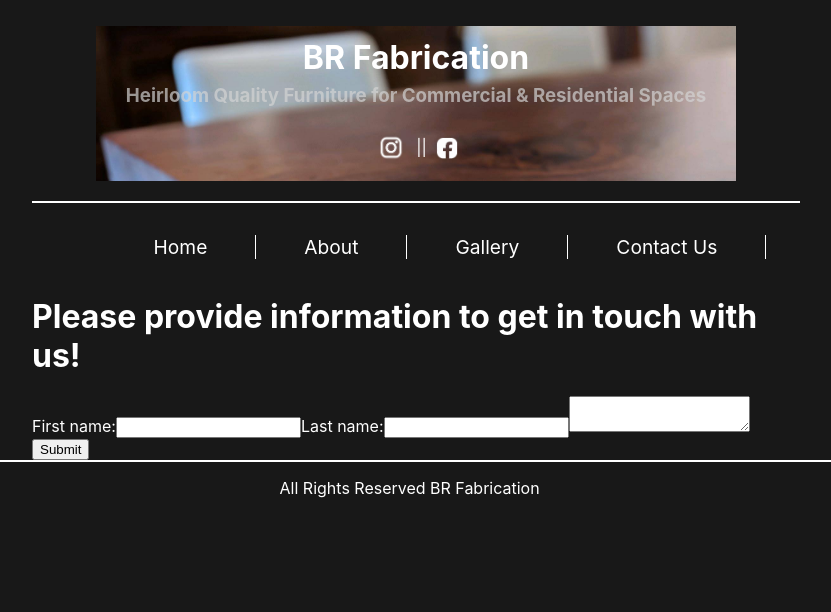
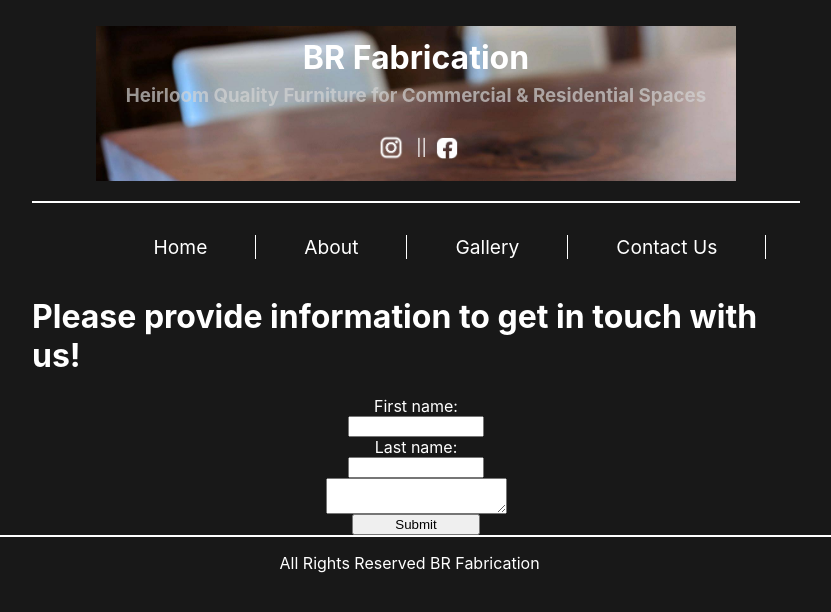
Before and after one commit to mwrowan89/BR-Fabrication-React.js, a React (Create React App) app: page /contact in a window 1280 px wide. Shown: the top 612 px of the page, without its empty margins (224-1055 px from the left). Built offline with nearby package versions, Linux system fonts and the light colour scheme.

Commit message:
Arranged contact form

```diff
--- a/src/components/ContactForm.jsx
+++ b/src/components/ContactForm.jsx
@@ -14,7 +14,7 @@ const ContactForm = () => {
   return (
     <div className="contact-us">
       <h1>Please provide information to get in touch with us!</h1>
-      <form>
+      <form className="contact-us-form">
         <label for="fname">First name:</label>
         <input type="text" id="fname" name="fname" />
         <label for="lname">Last name:</label>
--- a/src/css/ContactForm.css
+++ b/src/css/ContactForm.css
@@ -1,3 +1,15 @@
 .contact-us {
+  display: flex;
+  flex-direction: column;
   color: white;
 }
+
+.contact-us-form {
+  display: flex;
+  flex-direction: column;
+  justify-content: center;
+  align-items: center;
+}
+input {
+  width: 10vw;
+}
```
